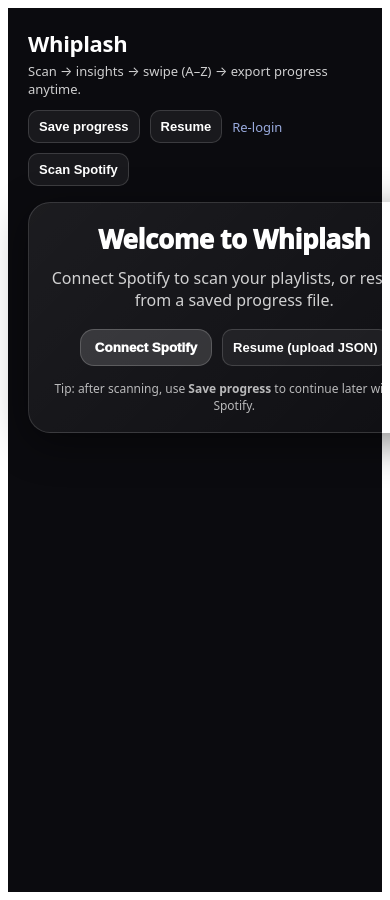
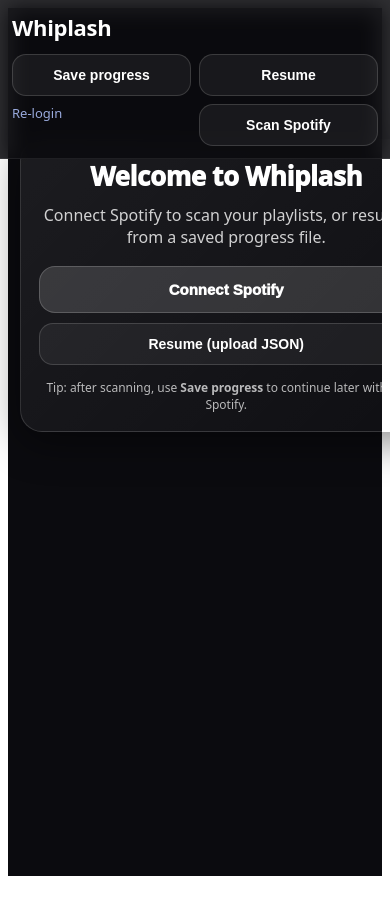
Before and after one commit to Maina-Man/whiplash, a Next.js app: page / in a window 390 px wide. Shown: the top 900 px of the page. Built offline with nearby package versions, Linux system fonts and the light colour scheme.

Commit message:
phone accessibility changes

```diff
--- a/app/page.tsx
+++ b/app/page.tsx
@@ -122,6 +122,17 @@
 }
 
 export default function Home() {
+
+  const [isMobile, setIsMobile] = useState(false);
+
+  useEffect(() => {
+    const mq = window.matchMedia("(max-width: 640px)");
+    const update = () => setIsMobile(mq.matches);
+    update();
+    mq.addEventListener?.("change", update);
+    return () => mq.removeEventListener?.("change", update);
+  }, []);
+
   // data
   const [data, setData] = useState<ApiResponse | null>(null);
   const [loadingScan, setLoadingScan] = useState(false);
@@ -369,6 +380,88 @@
     downloadBlob("whiplash-insights.pdf", blob);
   }
 
+  function exportSeenNotSeenPDF() {
+    if (!data) return;
+
+    const doc = new jsPDF({ unit: "pt", format: "a4" });
+    const marginX = 48;
+    const topY = 56;
+
+    function title(t: string) {
+      doc.setFont("helvetica", "bold");
+      doc.setFontSize(18);
+      doc.text(t, marginX, topY);
+    }
+
+    function subtitle(t: string, y: number) {
+      doc.setFont("helvetica", "normal");
+      doc.setFontSize(11);
+      doc.setTextColor(80);
+      doc.text(t, marginX, y);
+      doc.setTextColor(0);
+    }
+
+    title("Whiplash — Live Shows Checklist");
+    subtitle(new Date().toLocaleString(), topY + 18);
+    subtitle(
+      `Playlists scanned: ${data.totals.totalPlaylists} • Unique artists: ${data.totals.totalArtists}`,
+      topY + 34
+    );
+
+    // Helper to print a section with autotable and return last Y
+    function sectionTable(opts: {
+      heading: string;
+      rows: Array<{ artistName: string; trackCount: number }>;
+      startY: number;
+    }) {
+      doc.setFont("helvetica", "bold");
+      doc.setFontSize(13);
+      doc.text(opts.heading, marginX, opts.startY);
+
+      autoTable(doc, {
+        startY: opts.startY + 12,
+        head: [["Artist", "Unique songs in playlists"]],
+        body: opts.rows.map((r) => [r.artistName, String(r.trackCount)]),
+        styles: { fontSize: 11 },
+        headStyles: { fillColor: [20, 20, 30] },
+        margin: { left: marginX, right: marginX },
+        // Keeps long names readable
+        columnStyles: { 0: { cellWidth: 320 }, 1: { cellWidth: 160 } },
+      });
+
+      // @ts-expect-error jspdf-autotable attaches lastAutoTable
+      return (doc as any).lastAutoTable?.finalY ?? opts.startY + 60;
+    }
+
+    // Seen section
+    let y = topY + 70;
+    y = sectionTable({
+      heading: `Seen (${seenArtists.length})`,
+      rows: seenArtists,
+      startY: y,
+    });
+
+    // If there's not enough space for the next section title + a few rows, start a new page
+    const pageHeight = doc.internal.pageSize.getHeight();
+    if (y > pageHeight - 140) {
+      doc.addPage();
+      y = topY;
+    } else {
+      y += 28;
+    }
+
+    // Not seen section
+    sectionTable({
+      heading: `Not seen (${notSeenArtists.length})`,
+      rows: notSeenArtists,
+      startY: y,
+    });
+
+    const blob = doc.output("blob");
+    downloadBlob("whiplash-live-status.pdf", blob);
+  }
+
+
   // ---------------------------
   // Insights navigation
   // ---------------------------
@@ -410,6 +503,24 @@
   // ---------------------------
   // Deck logic (uses alphabetical array)
   // ---------------------------
+  const seenArtists = useMemo(() => {
+    return deckArtistsSorted
+      .filter((a) => decisions[a.artistId] === true)
+      .map((a) => ({
+        artistName: a.artistName,
+        trackCount: a.trackCount,
+      }));
+  }, [deckArtistsSorted, decisions]);
+
+const notSeenArtists = useMemo(() => {
+    return deckArtistsSorted
+      .filter((a) => decisions[a.artistId] === false)
+      .map((a) => ({
+        artistName: a.artistName,
+        trackCount: a.trackCount,
+      }));
+  }, [deckArtistsSorted, decisions]);
+
   const deckDone = deckIndex >= deckArtistsSorted.length;
 
   const deckStats = useMemo(() => {
@@ -492,7 +603,7 @@
   const showLoading = loadingScan;
 
   return (
-    <main style={styles.page}>
+    <main style={{ ...styles.page, padding: isMobile ? 12 : 20 }}>
       {/* Hidden file input for resume */}
       <input
         ref={fileInputRef}
@@ -524,23 +635,22 @@
         </div>
       )}
 
-      <header style={styles.header}>
+      <header style={{ ...styles.header, ...(isMobile ? styles.headerMobile : null) }}>
         <div>
           <div style={styles.title}>Whiplash</div>
-          <div style={styles.subtitle}>Scan → insights → swipe (A–Z) → export progress anytime.</div>
         </div>
 
-        <div style={styles.headerRight}>
-          <button style={styles.smallBtn} onClick={exportProgress} disabled={!data}>
+        <div style={{ ...styles.headerRight, ...(isMobile ? styles.headerRightMobile : null) }}>
+          <button style={{ ...styles.smallBtn, ...(isMobile ? styles.smallBtnMobile : null) }} onClick={exportProgress} disabled={!data}>
             Save progress
           </button>
-          <button style={styles.smallBtn} onClick={clickResumeUpload}>
+          <button style={{ ...styles.smallBtn, ...(isMobile ? styles.smallBtnMobile : null) }} onClick={clickResumeUpload}>
             Resume
           </button>
           <a href="/api/auth/login" style={styles.link}>
             Re-login
           </a>
-          <button style={styles.smallBtn} onClick={scanSpotify} disabled={loadingScan}>
+          <button style={{ ...styles.smallBtn, ...(isMobile ? styles.smallBtnMobile : null) }} onClick={scanSpotify} disabled={loadingScan}>
             Scan Spotify
           </button>
         </div>
@@ -566,10 +676,10 @@
           </div>
 
           <div style={{ marginTop: 18, display: "flex", justifyContent: "center", gap: 10, flexWrap: "wrap" }}>
-            <button style={styles.btnYes} onClick={scanSpotify} disabled={loadingScan}>
+            <button style={{ ...styles.btnYes, ...(isMobile ? styles.deckBtnMobile : null) }} onClick={scanSpotify} disabled={loadingScan}>
               Connect Spotify
             </button>
-            <button style={styles.smallBtn} onClick={clickResumeUpload}>
+            <button style={{ ...styles.smallBtn, ...(isMobile ? styles.smallBtnMobile : null) }} onClick={clickResumeUpload}>
               Resume (upload JSON)
             </button>
           </div>
@@ -596,10 +706,10 @@
             </div>
 
             <div style={{ display: "flex", gap: 10, flexWrap: "wrap" }}>
-              <button style={styles.smallBtn} onClick={exportInsightsPDF}>
+              <button style={{ ...styles.smallBtn, ...(isMobile ? styles.smallBtnMobile : null) }} onClick={exportInsightsPDF}>
                 Save insights (PDF)
               </button>
-              <button style={styles.btnYes} onClick={() => setMode("deck")}>
+              <button style={{ ...styles.btnYes, ...(isMobile ? styles.deckBtnMobile : null) }} onClick={() => setMode("deck")}>
                 Start swiping →
               </button>
             </div>
@@ -622,12 +732,12 @@
                 <div style={styles.h1}>Top 5 artists by songs</div>
                 <div style={{ display: "grid", gap: 8, marginTop: 10 }}>
                   {topSongs.map((x) => (
-                    <div key={x.artistId} style={{ ...styles.row, alignItems: "center" }}>
+                    <div key={x.artistId} style={{ ...styles.row, ...(isMobile ? styles.rowMobile : null), alignItems: "center" }}>
                       <div style={{ display: "flex", gap: 10, alignItems: "center" }}>
                         <Avatar url={x.imageUrl} size={34} />
                         <div style={{ fontWeight: 900 }}>{x.artistName}</div>
                       </div>
-                      <div style={{ opacity: 0.85 }}>
+                      <div style={{ opacity: 0.85, ...(isMobile ? { width: "100%" } : null) }}>
                         {x.value} • {pct1(x.percent)}%
                       </div>
                     </div>
@@ -641,12 +751,12 @@
                 <div style={styles.h1}>Top 5 artists by playlists</div>
                 <div style={{ display: "grid", gap: 8, marginTop: 10 }}>
                   {topPlaylists.map((x) => (
-                    <div key={x.artistId} style={{ ...styles.row, alignItems: "center" }}>
+                    <div key={x.artistId} style={{ ...styles.row, ...(isMobile ? styles.rowMobile : null), alignItems: "center" }}>
                       <div style={{ display: "flex", gap: 10, alignItems: "center" }}>
                         <Avatar url={x.imageUrl} size={34} />
                         <div style={{ fontWeight: 900 }}>{x.artistName}</div>
                       </div>
-                      <div style={{ opacity: 0.85 }}>
+                      <div style={{ opacity: 0.85, ...(isMobile ? { width: "100%" } : null) }}>
                         {x.value} • {pct1(x.percent)}%
                       </div>
                     </div>
@@ -660,7 +770,7 @@
                 <div style={styles.h1}>Top 5 tracks by playlist presence</div>
                 <div style={{ display: "grid", gap: 8, marginTop: 10 }}>
                   {topTracks.map((t) => (
-                    <div key={t.trackId} style={{ ...styles.row, alignItems: "center" }}>
+                    <div key={t.trackId} style={{ ...styles.row, ...(isMobile ? styles.rowMobile : null), alignItems: "center" }}>
                       <div style={{ display: "flex", gap: 10, alignItems: "center" }}>
                         <Avatar url={t.mainArtistImageUrl} size={34} />
                         <div>
@@ -668,7 +778,7 @@
                           <div style={{ opacity: 0.75, fontSize: 12 }}>{t.mainArtistName}</div>
                         </div>
                       </div>
-                      <div style={{ opacity: 0.85 }}>
+                      <div style={{ opacity: 0.85, ...(isMobile ? { width: "100%" } : null) }}>
                         {t.playlistCount} • {pct1(t.percent)}%
                       </div>
                     </div>
@@ -685,22 +795,22 @@
                 </div>
 
                 <div style={styles.tableWrap}>
-                  <table style={styles.table}>
+                  <table style={{ ...styles.table, ...(isMobile ? styles.tableMobile : null) }}>
                     <thead>
                       <tr>
-                        <Th onClick={() => toggleSort("artistName")} active={sortKey === "artistName"}>
+                        <Th isMobile={isMobile} onClick={() => toggleSort("artistName")} active={sortKey === "artistName"}>
                           Artist {sortKey === "artistName" ? (sortDir === "asc" ? "▲" : "▼") : ""}
                         </Th>
-                        <Th onClick={() => toggleSort("songCount")} active={sortKey === "songCount"}>
+                        <Th isMobile={isMobile}onClick={() => toggleSort("songCount")} active={sortKey === "songCount"}>
                           # songs {sortKey === "songCount" ? (sortDir === "asc" ? "▲" : "▼") : ""}
                         </Th>
-                        <Th onClick={() => toggleSort("songPercent")} active={sortKey === "songPercent"}>
+                        <Th isMobile={isMobile} onClick={() => toggleSort("songPercent")} active={sortKey === "songPercent"}>
                           % songs {sortKey === "songPercent" ? (sortDir === "asc" ? "▲" : "▼") : ""}
                         </Th>
-                        <Th onClick={() => toggleSort("playlistCount")} active={sortKey === "playlistCount"}>
+                        <Th isMobile={isMobile} onClick={() => toggleSort("playlistCount")} active={sortKey === "playlistCount"}>
                           # playlists {sortKey === "playlistCount" ? (sortDir === "asc" ? "▲" : "▼") : ""}
                         </Th>
-                        <Th onClick={() => toggleSort("playlistPercent")} active={sortKey === "playlistPercent"}>
+                        <Th isMobile={isMobile} onClick={() => toggleSort("playlistPercent")} active={sortKey === "playlistPercent"}>
                           % playlists {sortKey === "playlistPercent" ? (sortDir === "asc" ? "▲" : "▼") : ""}
                         </Th>
                       </tr>
@@ -735,10 +845,10 @@
           </section>
 
           <section style={styles.navRow}>
-            <button style={styles.smallBtn} onClick={prevInsight} disabled={insightPage === 0}>
+            <button style={{ ...styles.smallBtn, ...(isMobile ? styles.smallBtnMobile : null) }} onClick={prevInsight} disabled={insightPage === 0}>
               ← Back
             </button>
-            <button style={styles.smallBtn} onClick={nextInsight} disabled={insightPage === insightTotalPages - 1}>
+            <button style={{ ...styles.smallBtn, ...(isMobile ? styles.smallBtnMobile : null) }} onClick={nextInsight} disabled={insightPage === insightTotalPages - 1}>
               Next →
             </button>
           </section>
@@ -748,7 +858,7 @@
       {/* DECK */}
       {data && mode === "deck" && (
         <>
-          <section style={styles.statsRow}>
+          <section style={{ ...styles.statsRow, ...(isMobile ? styles.statsRowMobile : null) }}>
             <Stat label="Artists" value={deckStats.total} />
             <Stat label="Seen" value={`${deckStats.seen} (${deckStats.seenPct}%)`} />
             <Stat label="Not seen" value={`${deckStats.notSeen} (${deckStats.notSeenPct}%)`} />
@@ -756,17 +866,22 @@
           </section>
 
           {!deckDone ? (
-            <section style={styles.deckWrap}>
+            <section
+              style={{
+                ...styles.deckWrap,
+                paddingBottom: isMobile ? 84 : 0,
+              }}
+            >
               <div style={styles.progress}>
                 {deckIndex + 1} / {deckArtistsSorted.length} (A–Z)
               </div>
 
               <div {...swipeHandlers} style={styles.cardBig}>
                 <div style={{ display: "flex", justifyContent: "center", marginBottom: 12 }}>
-                  <Avatar url={deckArtistsSorted[deckIndex]?.imageUrl} size={110} />
+                  <Avatar url={deckArtistsSorted[deckIndex]?.imageUrl} size={isMobile ? 92 : 110} />
                 </div>
 
-                <div style={styles.artistName}>{deckArtistsSorted[deckIndex]?.artistName}</div>
+                <div style={{ ...styles.artistName, fontSize: isMobile ? 22 : 26 }}>{deckArtistsSorted[deckIndex]?.artistName}</div>
                 <div style={styles.trackCount}>
                   {deckArtistsSorted[deckIndex]?.trackCount} unique songs in your playlists
                 </div>
@@ -777,20 +892,20 @@
                 </div>
               </div>
 
-              <div style={styles.btnRow}>
-                <button style={styles.btnNo} onClick={() => markCurrent(false)}>
+              <div style={{ ...styles.btnRow, ...(isMobile ? styles.deckBottomBar : null) }}>
+                <button style={{ ...styles.btnNo, ...(isMobile ? styles.deckBtnMobile : null) }} onClick={() => markCurrent(false)}>
                   Not seen (←)
                 </button>
-                <button style={styles.btnUndo} onClick={undoDeck} disabled={deckIndex === 0}>
+                <button style={{ ...styles.btnUndo, ...(isMobile ? styles.deckBtnMobile : null) }} onClick={undoDeck} disabled={deckIndex === 0}>
                   Undo (⌫)
                 </button>
-                <button style={styles.btnYes} onClick={() => markCurrent(true)}>
+                <button style={{ ...styles.btnYes, ...(isMobile ? styles.deckBtnMobile : null) }} onClick={() => markCurrent(true)}>
                   Seen (→)
                 </button>
               </div>
 
               <div style={{ marginTop: 10 }}>
-                <button style={styles.smallBtn} onClick={() => setMode("insights")}>
+                <button style={{ ...styles.smallBtn, ...(isMobile ? styles.smallBtnMobile : null) }} onClick={() => setMode("insights")}>
                   ← Back to insights
                 </button>
                 <button style={{ ...styles.smallBtn, marginLeft: 10 }} onClick={resetDeck}>
@@ -805,18 +920,23 @@
                 Seen: <b>{deckStats.seen}</b> • Not seen: <b>{deckStats.notSeen}</b> • Total:{" "}
                 <b>{deckStats.total}</b>
               </div>
-              <div style={styles.btnRow}>
-                <button style={styles.btnUndo} onClick={undoDeck} disabled={deckArtistsSorted.length === 0}>
+              <div style={{ ...styles.btnRow, ...(isMobile ? styles.deckBottomBar : null) }}>
+                <button style={{ ...styles.btnUndo, ...(isMobile ? styles.deckBtnMobile : null) }} onClick={undoDeck} disabled={deckArtistsSorted.length === 0}>
                   Review last
                 </button>
-                <button style={styles.btnNo} onClick={resetDeck}>
+
+                <button style={{ ...styles.smallBtn, ...(isMobile ? styles.smallBtnMobile : null) }} onClick={exportSeenNotSeenPDF}>
+                  Download seen / not seen (PDF)
+                </button>
+
+                <button style={{ ...styles.btnNo, ...(isMobile ? styles.deckBtnMobile : null) }} onClick={resetDeck}>
                   Reset swipes
                 </button>
               </div>
+
             </section>
           )}
 
-          <section style={styles.footerNote}>Deck shortcuts: ← / → decide • Backspace undo.</section>
         </>
       )}
     </main>
@@ -872,16 +992,19 @@
   children,
   onClick,
   active,
+  isMobile,
 }: {
   children: React.ReactNode;
   onClick: () => void;
   active?: boolean;
+  isMobile?: boolean;
 }) {
   return (
     <th
       onClick={onClick}
       style={{
         ...styles.th,
+        ...(isMobile ? { padding: "8px 8px", fontSize: 12 } : null),
         opacity: active ? 1 : 0.85,
       }}
     >
@@ -889,6 +1012,7 @@
     </th>
   );
 }
+
 
 const styles: Record<string, React.CSSProperties> = {
   page: {
@@ -906,9 +1030,29 @@
     marginBottom: 16,
     flexWrap: "wrap",
   },
+
+  headerMobile: {
+    position: "sticky",
+    top: 0,
+    zIndex: 50,
+    padding: 12,
+    margin: -20,
+    marginBottom: 12,
+    background: "rgba(11,11,15,0.85)",
+    backdropFilter: "blur(10px)",
+    borderBottom: "1px solid rgba(255,255,255,0.08)",
+  },
   title: { fontSize: 22, fontWeight: 900, letterSpacing: -0.3 },
   subtitle: { opacity: 0.8, marginTop: 4, fontSize: 13 },
   headerRight: { display: "flex", gap: 10, alignItems: "center", flexWrap: "wrap" },
+
+  headerRightMobile: {
+    width: "100%",
+    display: "grid",
+    gridTemplateColumns: "1fr 1fr",
+    gap: 8,
+    alignItems: "stretch",
+  },
   link: { color: "#9ad", textDecoration: "none", fontSize: 13 },
 
   modeBar: {
@@ -940,12 +1084,34 @@
     fontWeight: 800,
   },
 
+  smallBtnMobile: {
+    padding: "12px 12px",
+    borderRadius: 14,
+    fontSize: 14,
+    width: "100%",
+  },
+
+  deckBtnMobile: {
+    padding: "14px 14px",
+    borderRadius: 16,
+    fontSize: 15,
+    flex: 1,
+    minWidth: 0,
+  },
+
   statsRow: {
     display: "grid",
     gridTemplateColumns: "repeat(4, minmax(0, 1fr))",
     gap: 10,
     marginBottom: 16,
   },
+
+  statsRowMobile: {
+    gridTemplateColumns: "repeat(2, minmax(0, 1fr))",
+    gap: 8,
+    marginBottom: 12,
+  },
+
   statBox: {
     borderRadius: 14,
     padding: 12,
@@ -1013,11 +1179,15 @@
     marginTop: 10,
     maxHeight: "52vh",
     overflow: "auto",
+    WebkitOverflowScrolling: "touch",
     borderRadius: 14,
     border: "1px solid rgba(255,255,255,0.10)",
     background: "rgba(0,0,0,0.20)",
   },
   table: { width: "100%", borderCollapse: "collapse", fontSize: 13 },
+
+  tableMobile: { fontSize: 12 },
+
   th: {
     position: "sticky",
     top: 0,
@@ -1043,6 +1213,20 @@
     opacity: 0.7,
     fontSize: 12,
   },
+
+  deckBottomBar: {
+    position: "fixed",
+    left: 0,
+    right: 0,
+    bottom: 0,
+    padding: 12,
+    background: "rgba(11,11,15,0.9)",
+    backdropFilter: "blur(12px)",
+    borderTop: "1px solid rgba(255,255,255,0.10)",
+    gap: 10,
+    zIndex: 60,
+  },
+
 
   btnRow: { display: "flex", gap: 10, justifyContent: "center", flexWrap: "wrap" },
   btnNo: {
```
